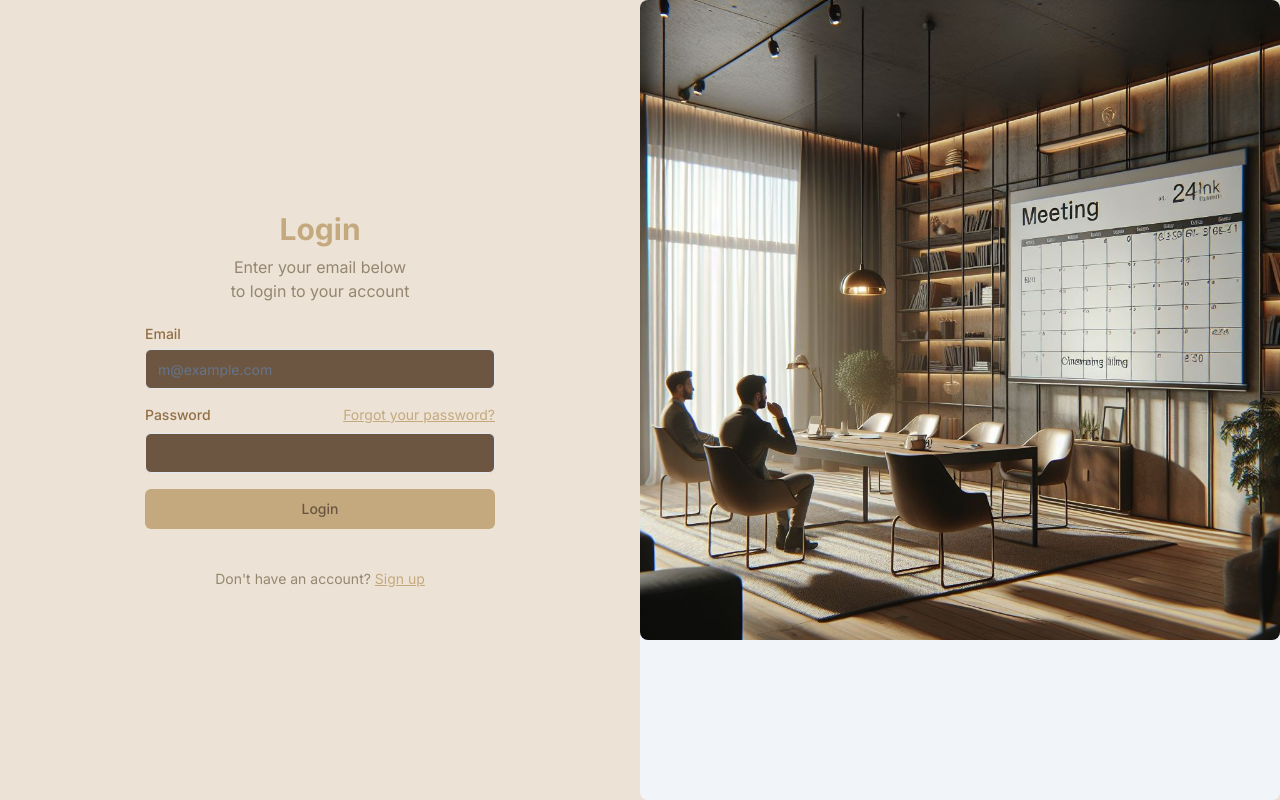
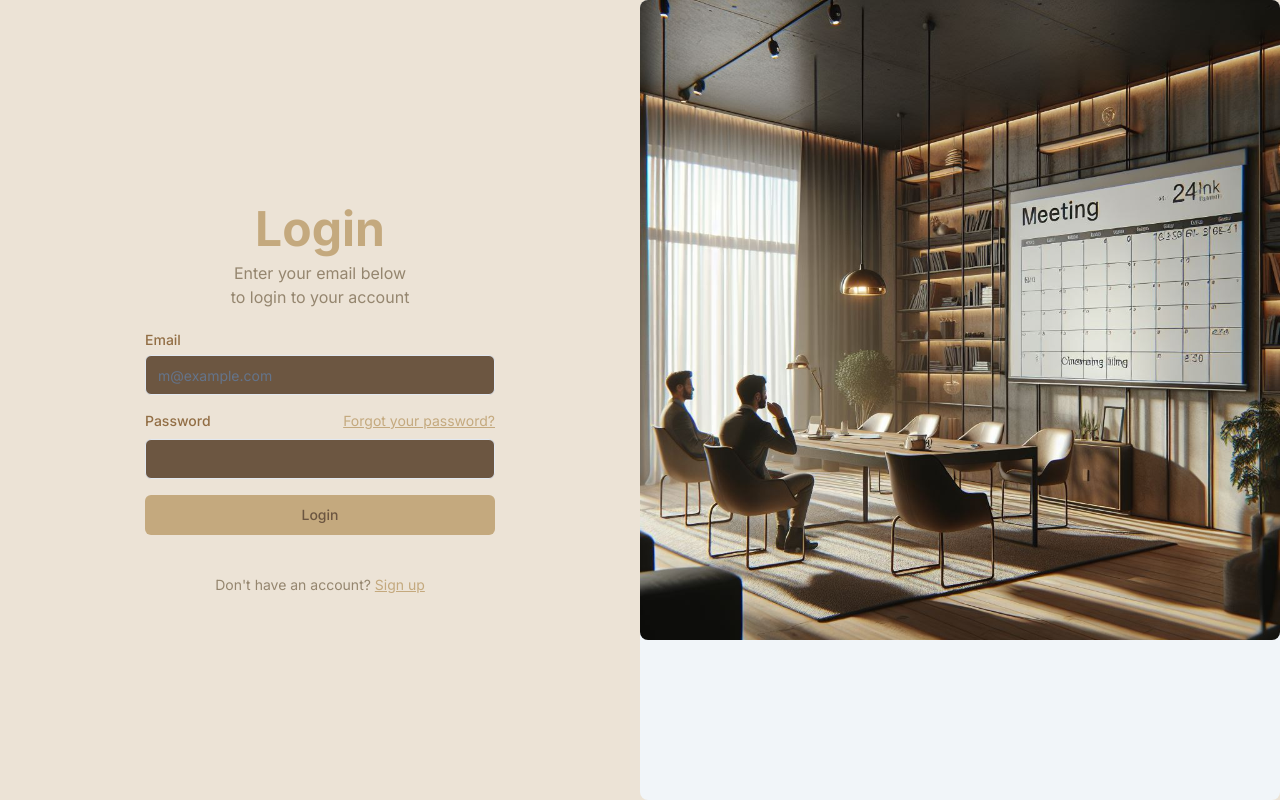
Before and after one commit to AbhikshaGoel/auth, a Next.js app: page / in a window 1280 px wide. Built offline with nearby package versions, Linux system fonts and the light colour scheme.

Commit message:
changed the text size of login

```diff
--- a/app/page.tsx
+++ b/app/page.tsx
@@ -11,7 +11,7 @@
       <div className="flex items-center justify-center py-12">
         <div className="mx-auto grid w-[350px] gap-6">
           <div className="grid gap-2 text-center">
-            <h1 className="text-3xl font-bold text-[#c4a97e]">Login</h1>
+            <h1 className="text-5xl font-bold text-[#c4a97e]">Login</h1>
             <p className="text-balance text-[#95866f]">
               Enter your email below to login to your account
             </p>
```
